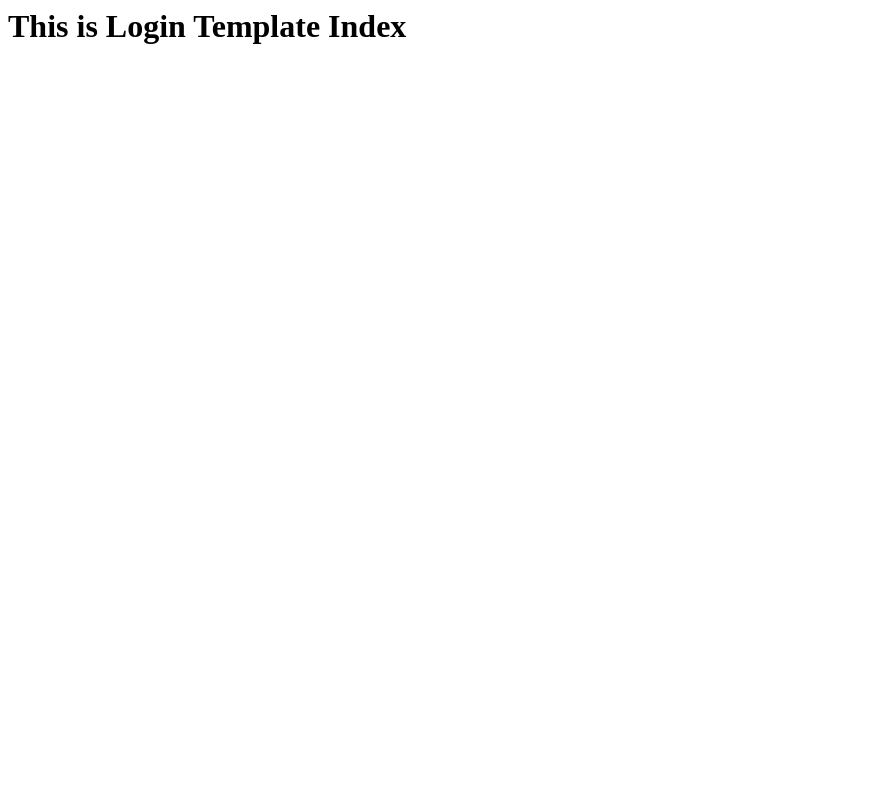
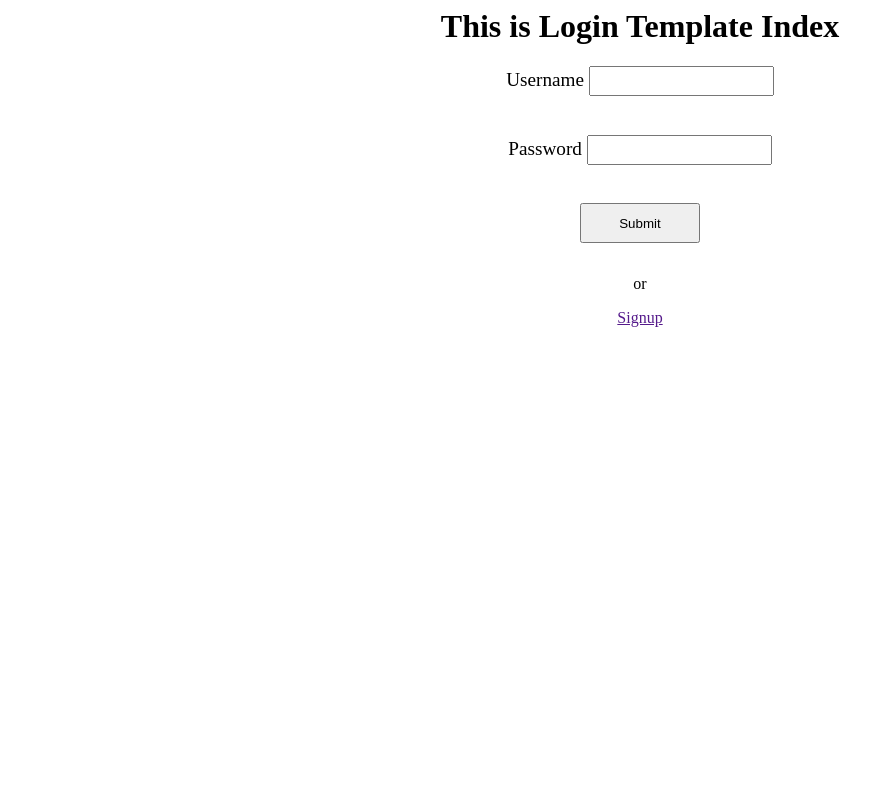
Before and after one commit to bt-projects/Smile-Game, a Django app: page / in a window 1280 px wide. Shown: the whole page, without its empty margins (0-895 px from the left). Run offline with Django 4.2, Linux system fonts and the light colour scheme.

Commit message:
Login app Mockup UI

```diff
--- a/smile/login/templates/login/index.html
+++ b/smile/login/templates/login/index.html
@@ -1 +1,36 @@
-<h1> This is Login Template Index</h1>
+<style>
+    body {
+        text-align: center;
+    }
+    form {
+        display: inline-block;
+    }
+    .b-username, .b-password {
+        margin-bottom: 2em;
+        font-size: 1.2em;
+    }
+    input {
+        height: 30px;
+    }
+    button {
+        height: 40px;
+        width: 120px;
+    }
+</style>
+
+<h1 class="title"> This is Login Template Index</h1>
+
+<form action="">
+    <div class="b-username">
+        <label for="">Username</label>
+        <input type="text" name="" id="">
+    </div>
+    <div class="b-password">
+        <label for="">Password</label>
+        <input type="password" name="" id="">
+    </div>
+    <button>Submit</button>
+</form>
+
+<p>or</p>
+<a href="">Signup</a>
```
